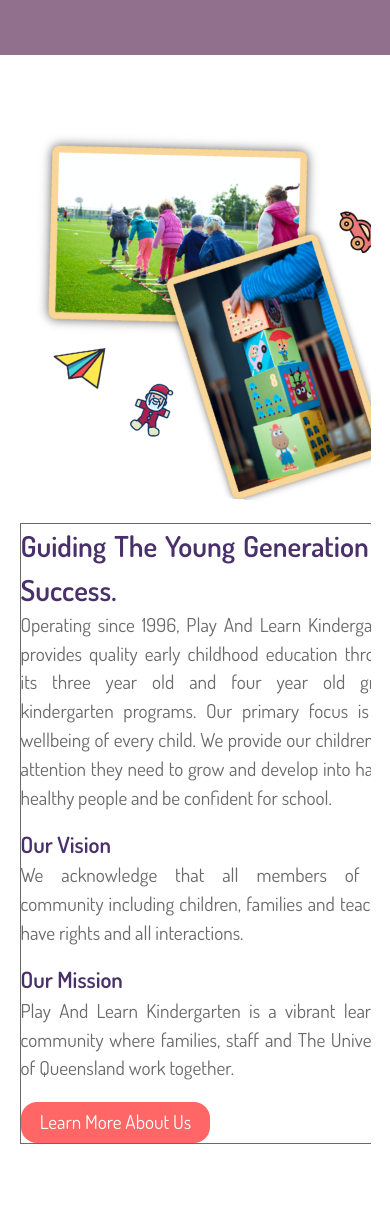
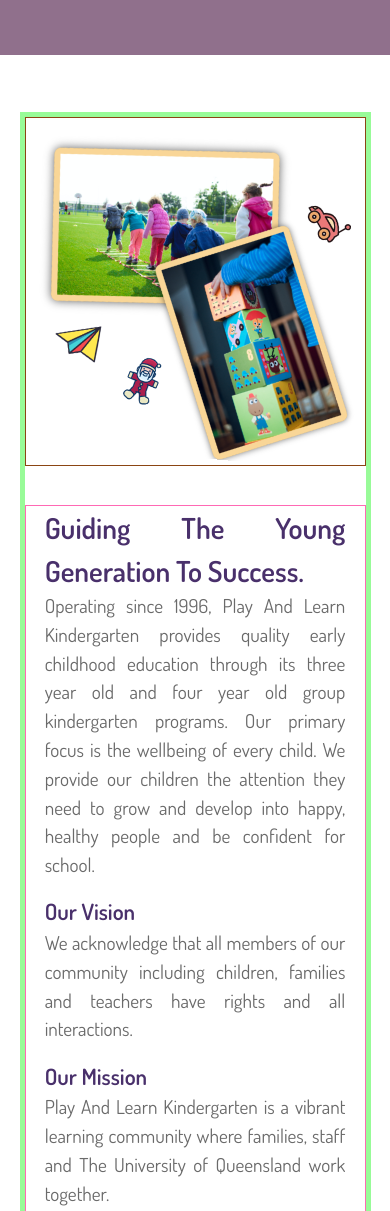
Before and after one commit to SharifulPradhan/play-and-learn, a plain HTML site: page index.html in a window 390 px wide. Shown: the part 3655-4866 px from the top of the page. Drawn offline with Linux system fonts and the light colour scheme; a web font is replaced by a local one.

Commit message:
fully responsiveness done

```diff
--- a/style.css
+++ b/style.css
@@ -322,11 +322,14 @@
   display: grid;
   grid-template-columns: 1fr 1fr;
   color: var(--text-gray);
+  border: 5px solid palegreen;
 }
 
 .goal-left {
-  width: 25em;
+  width: 20em;
   height: 100%;
+  margin: 0 auto;
+  border: 1px solid saddlebrown;
 }
 
 .goal-left img {
@@ -340,10 +343,10 @@
 }
 
 .goals-right {
-  width: 25em;
   text-align: justify;
-  border: 1px solid;
+  border: 1px solid hotpink;
   margin: 0 auto;
+  padding: 0 1em;
 }
 
 .vision-mission-right h2 {
@@ -591,7 +594,7 @@
 .footer-nav {
   display: grid;
   justify-content: center;
-  grid-template-columns: repeat(auto-fit, minmax(min(100%, 20ch), 1fr));
+  grid-template-columns: repeat(auto-fit, minmax(min(100%, 25ch), 1fr));
   gap: 1em;
 }
 
@@ -746,9 +749,12 @@
   .goals-content {
     display: block;
   }
+  .goal-left {
+    width: 100%;
+  }
 
   .goal-left img{
-    width: 20em;
+    width: 100%;
     animation: image-move 3s linear 500ms infinite alternate;
   }
 
@@ -758,8 +764,7 @@
   }
 
   .goals-right {
-    margin-top: 1em;
-    width: 20em;
+    margin-top: 2em;
   }
 
   .vision-mission-right h2 {
@@ -771,11 +776,13 @@
   .programs-wrapper {
     margin: 0 auto;
     grid-template-columns: 1fr;
+
   }
 
   .program-body {
     margin: .5em auto;
     color: var(--text-gray);
+    width: 100%;
   }
 
   .program-body img {
@@ -839,7 +846,6 @@
     justify-content: center;
   }
 
-
   .hero-right img{
     width: 40%;
   }
@@ -853,4 +859,14 @@
   .program-body {
     margin: .5em auto;
   }
+
+  .goals-content {
+    display: block;
+  }
+
+  .goals-right {
+    margin-top: 2em;
+  }
+
+
 }
```
